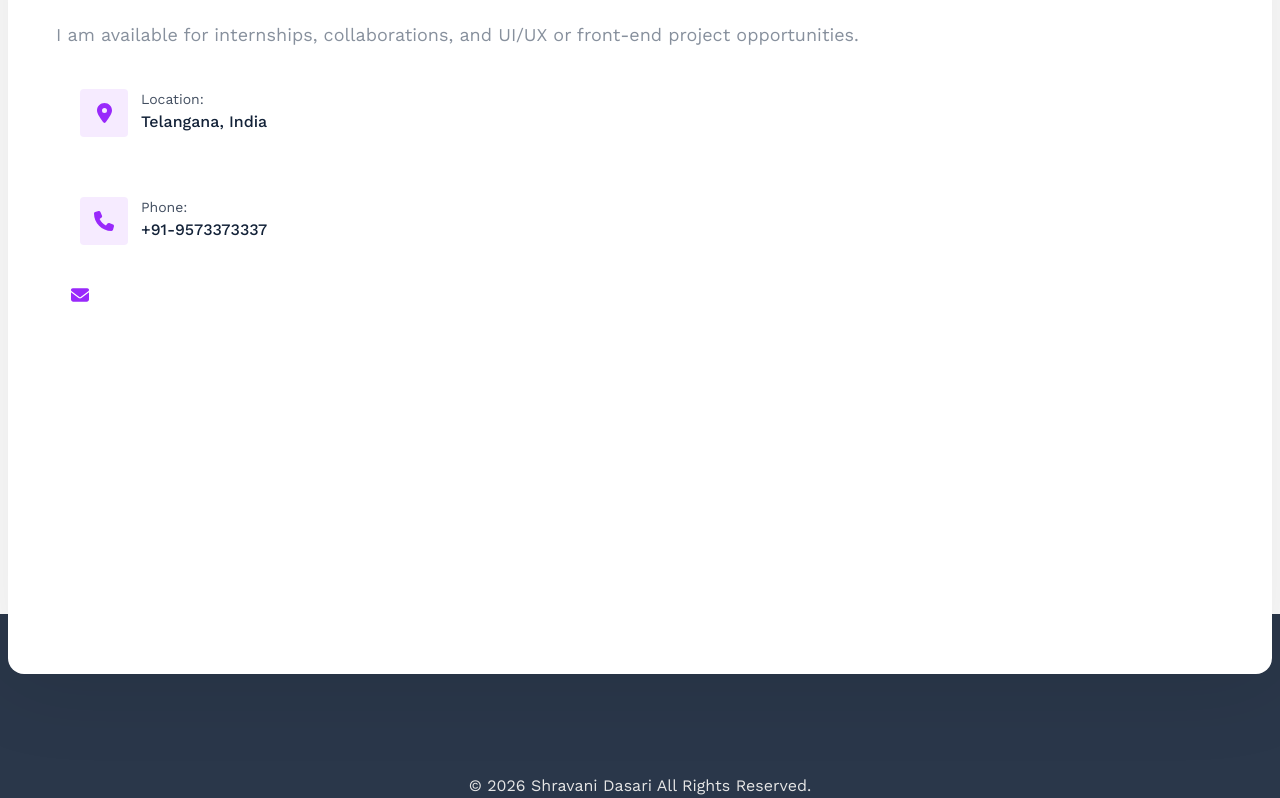
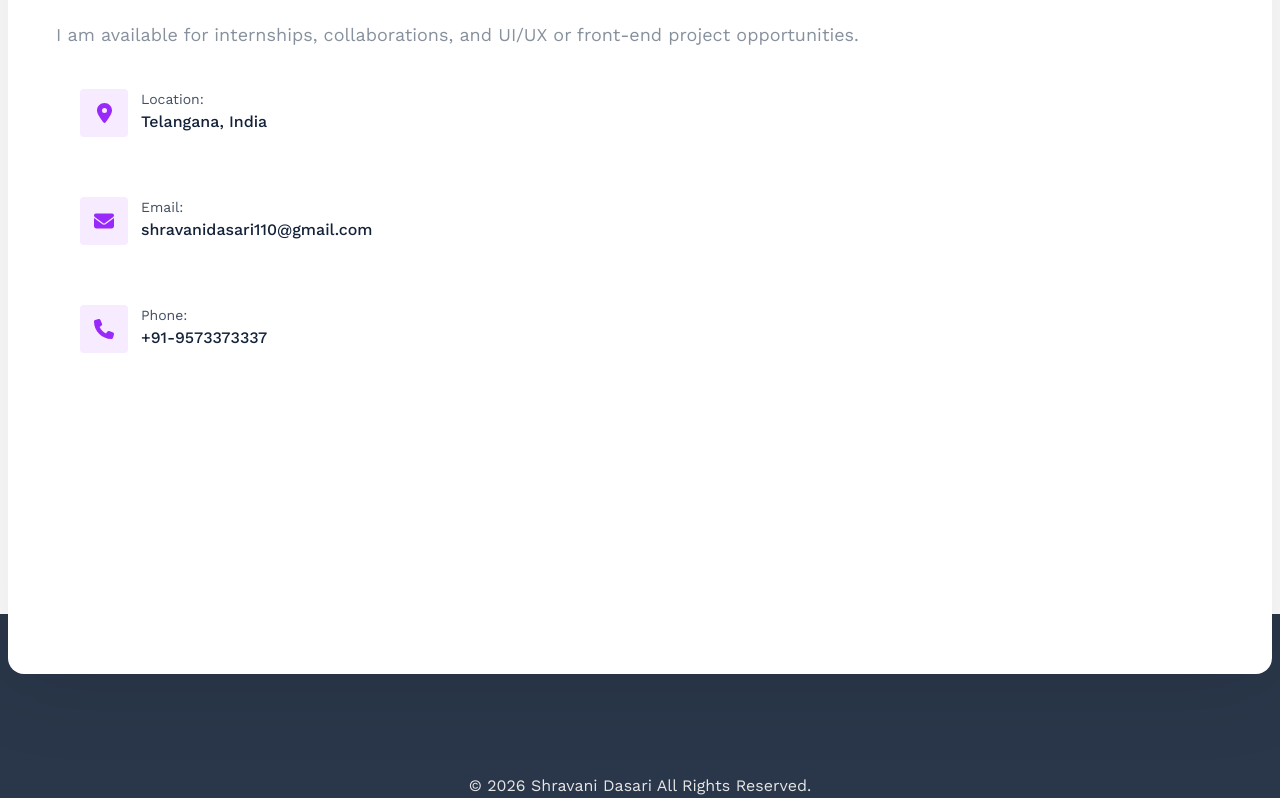
Before and after one commit to shravani110/picto-1.0.0, a React (Vite) app in the folder picto-1.0.0/: page / in a window 1280 px wide. Shown: the part 4423-5221 px from the top of the page. Built offline with nearby package versions, Linux system fonts and the light colour scheme.

Commit message:
Restore contact email and remove extra icon

```diff
--- a/picto-1.0.0/src/components/contact/Contact.jsx
+++ b/picto-1.0.0/src/components/contact/Contact.jsx
@@ -1,10 +1,10 @@
 import {
+  faEnvelope,
   faLocationDot,
   faPhone,
 } from "@fortawesome/free-solid-svg-icons";
 import Address from "./Address";
 import Form from "./Form";
-import SocialMedia from "../common/socialMedia/SocialMedia";
 import { profile } from "../../data/portfolioData";
 
 const addressData = [
@@ -12,6 +12,11 @@ const addressData = [
     icon: faLocationDot,
     title: "Location",
     description: profile.location,
+  },
+  {
+    icon: faEnvelope,
+    title: "Email",
+    description: profile.email,
   },
   {
     icon: faPhone,
@@ -43,9 +48,6 @@ const Contact = () => {
                 <Address item={item} key={index} />
               ))}
             </div>
-            <div className="w-full max-lg:text-center max-md:mb-2">
-              <SocialMedia />
-            </div>
           </div>
           <div className="w-full py-3">
             <p className="text-xl mb-2 xs:text-2xl sm:text-2xl md:text-[38px] font-semibold text-[#132238] lg:hidden text-center">
```
